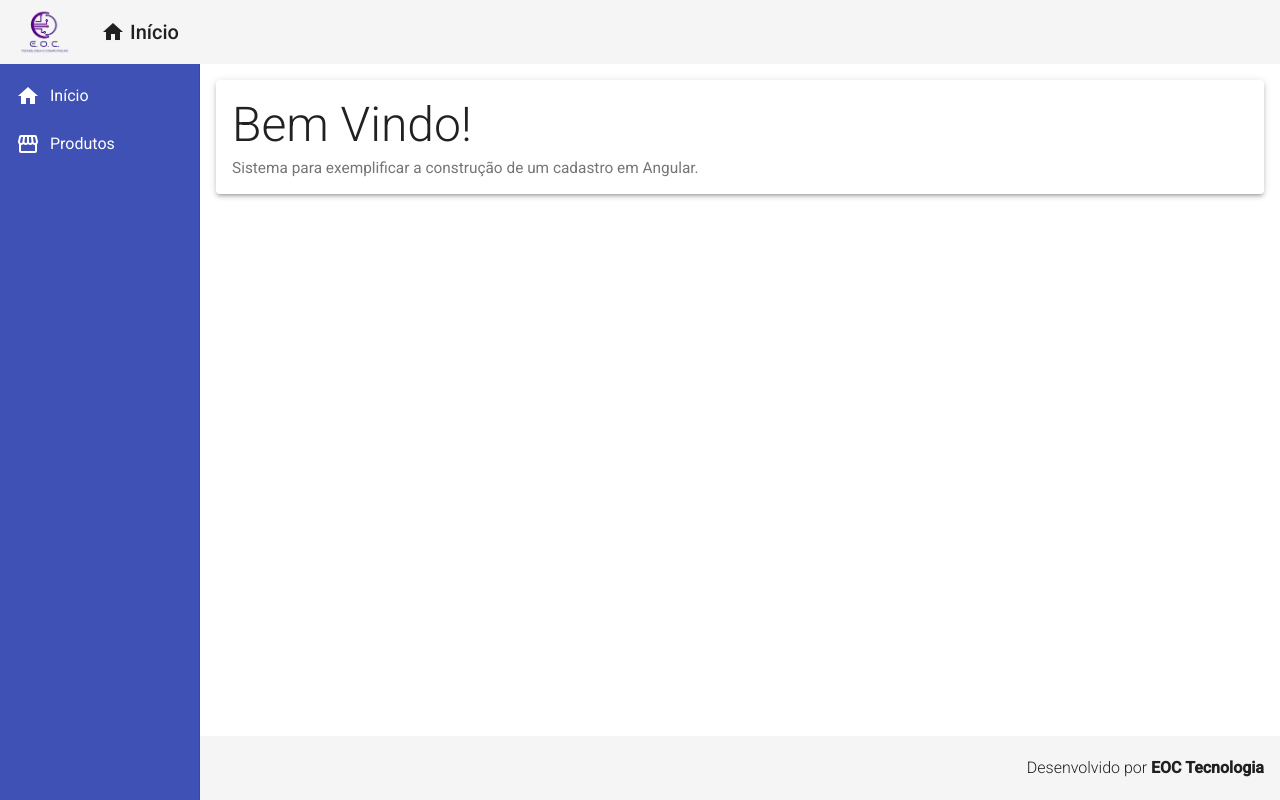
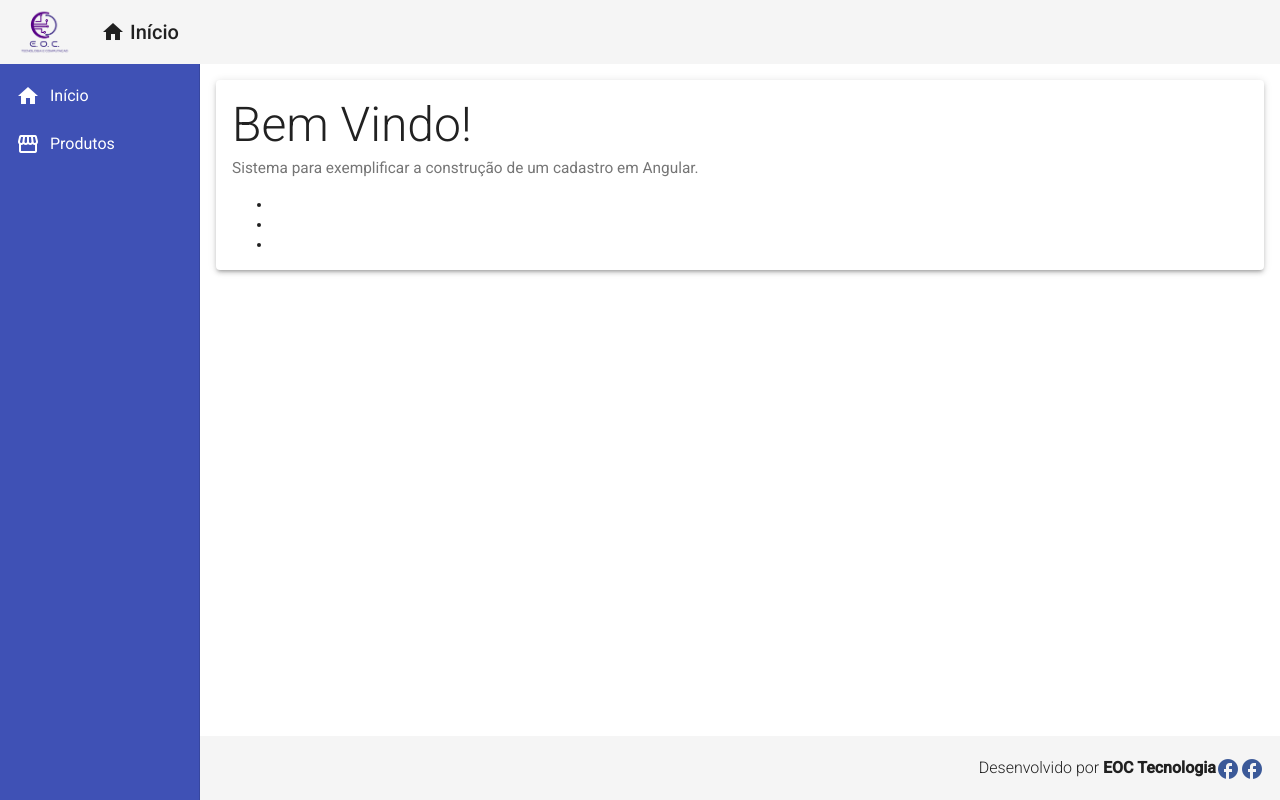
Before and after one commit to eliezereoc/crud-angular, an Angular app in the folder frontend/: page / in a window 1280 px wide. Built offline with nearby package versions, Linux system fonts and the light colour scheme.

Commit message:
Diretica estrutural

```diff
--- a/frontend/src/app/app.module.ts
+++ b/frontend/src/app/app.module.ts
@@ -17,6 +17,7 @@ import { HomeComponent } from './views/home/home.component';
 import { MatCardModule } from '@angular/material/card';
 import { ProductCrudComponent } from './views/product-crud/product-crud.component';
 import { RedDirective } from './directives/red.directive';
+import { ForDirective } from './directives/for.directive';
 
 
 
@@ -29,7 +30,8 @@ import { RedDirective } from './directives/red.directive';
     NavComponent,
     HomeComponent,
     ProductCrudComponent,
-    RedDirective
+    RedDirective,
+    ForDirective
   ],
   imports: [
     BrowserModule,
--- a/frontend/src/app/components/template/footer/footer.component.html
+++ b/frontend/src/app/components/template/footer/footer.component.html
@@ -1,7 +1,7 @@
 <mat-toolbar class="footer">
     <span>
         Desenvolvido por <strong>EOC Tecnologia</strong>
-        <!-- <i class="material-icons v-middle red">favorite</i>
-        <i class="material-icons v-middle" appRed>favorite</i>    -->
+        <i class="material-icons v-middle red">facebook</i> <!-- Com CSS     -->
+        <i class="material-icons v-middle" appRed>facebook</i> <!-- Com diretiva de atribulto-->
     </span>
 </mat-toolbar>
--- /dev/null
+++ b/frontend/src/app/directives/for.directive.ts
@@ -0,0 +1,24 @@
+import { Directive, Input, OnInit, TemplateRef, ViewContainerRef } from '@angular/core';
+
+@Directive({
+  selector: '[myFor]'
+})
+export class ForDirective implements OnInit {
+
+  @Input('myForEm') numbers: number[] = [];
+
+
+  constructor(private container: ViewContainerRef, private template: TemplateRef<any>) {
+
+  }
+
+  ngOnInit(): void {
+    for(let number of this.numbers){
+      this.container.createEmbeddedView(this.template, {implicit: number});
+    }
+    console.log(this.numbers);
+  }
+
+
+
+}
--- a/frontend/src/app/directives/red.directive.ts
+++ b/frontend/src/app/directives/red.directive.ts
@@ -6,7 +6,7 @@ import { Directive, ElementRef } from '@angular/core';
 export class RedDirective {
 
   constructor(private el: ElementRef) {
-    el.nativeElement.style.color = '#e35e6b';
+    el.nativeElement.style.color = '#3b5998';
    }
 
 }
--- a/frontend/src/app/views/home/home.component.html
+++ b/frontend/src/app/views/home/home.component.html
@@ -7,4 +7,12 @@
         Sistema para exemplificar a construção de um
         cadastro em Angular.
     </mat-card-subtitle>
+
+
+    <ul>
+        <li *myFor="let n em [1, 2, 3]">{{ n }}</li>
+    </ul>
+
+
+
 </mat-card>
--- a/frontend/src/styles.css
+++ b/frontend/src/styles.css
@@ -4,7 +4,7 @@ html, body { height: 100%; }
 body { margin: 0; font-family: Roboto, "Helvetica Neue", sans-serif; }
 
 .red {
-    color: #e35e6b;
+    color: #3b5998;
 }
 
 .v-middle {
```
Also changed, not shown: 1 other file (tests, documents, lock files or other folders).
